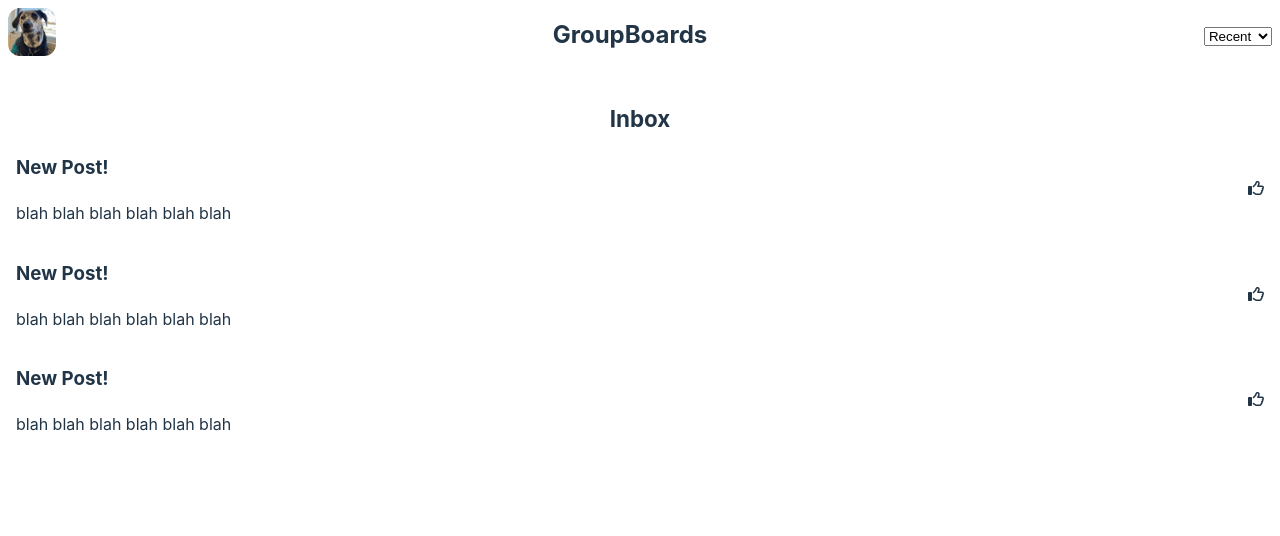
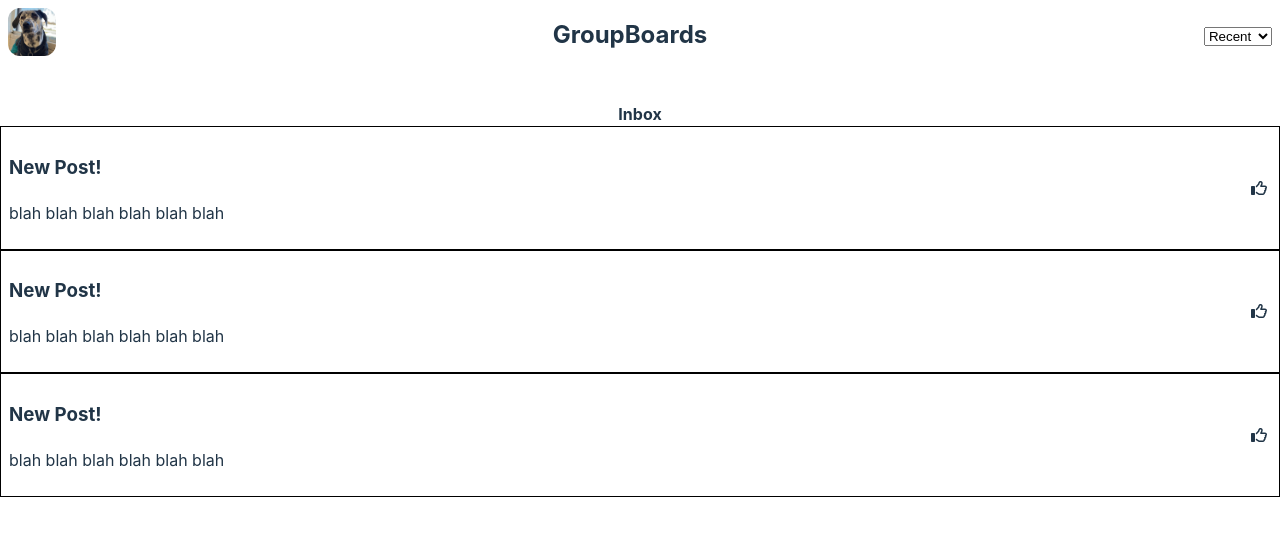
Before and after one commit to w3dd1e/groupomania-client, a React (Vite) app: page /messages in a window 1280 px wide. Shown: the top 536 px of the page. Built offline with nearby package versions, Linux system fonts and the light colour scheme.

Commit message:
Update post sizing and placement

```diff
--- a/src/components/Feed/feed.css
+++ b/src/components/Feed/feed.css
@@ -1,28 +1,29 @@
 .board {
-  & h2 {
-    text-align: center;
-    margin: 0;
-    font-size: 1.4rem;
-  }
-}
-.board {
-  height: 100%;
   display: flex;
   flex-direction: column;
   justify-content: flex-start;
-  padding: 0 1rem;
   text-align: left;
 }
 
 .thumbsUp {
   font-size: 1rem;
+  margin: 0.25rem;
 }
 
 .post {
   display: flex;
   align-items: center;
+  border: solid 1px black;
+  padding: 0.5rem;
+}
 
-  .postInfo {
-    flex: 1;
-  }
+.postInfo {
+  flex: 1;
 }
+.postTitle {
+  text-align: left;
+}
+
+.postPreview {
+  margin: 0;
+}
```
